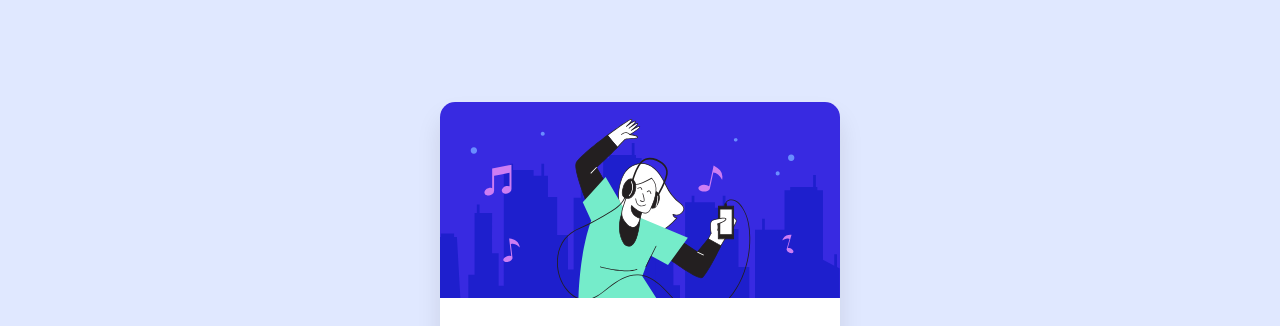
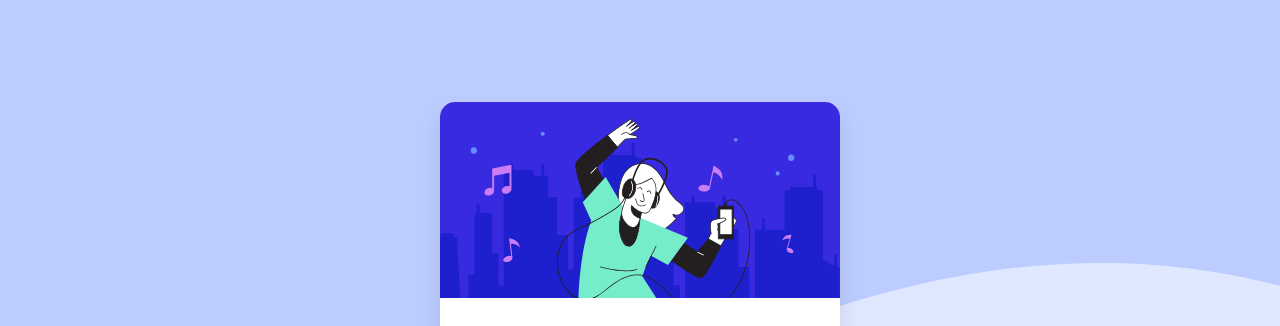
Before and after one commit to IamTomide/order-summary, a plain HTML site: page index.html in a window 1280 px wide. Shown: the top 326 px of the page. Drawn offline with Linux system fonts and the light colour scheme.

Commit message:
added background image

```diff
--- a/styles.css
+++ b/styles.css
@@ -4,8 +4,9 @@
 }
 
 .wrapper {
+     background-color: hsl(225, 100%, 94%);
+    background-image: none;
     font-family: 'Red Hat Display', sans-serif;
-    background-color: hsl(225, 100%, 94%);
     height: 100vh;
     display: flex;
     justify-content: center;
@@ -86,6 +87,12 @@
     font-weight: bold;
 }
 @media (min-width: 600px) {
+    .wrapper {
+        background-color: hsl(225, 100%, 94%);
+        background-image: url('./images/pattern-background-desktop.svg');
+        background-repeat: no-repeat;
+        background-blend-mode: multiply;
+    }
     .card {
         width: 400px;
     }
```
